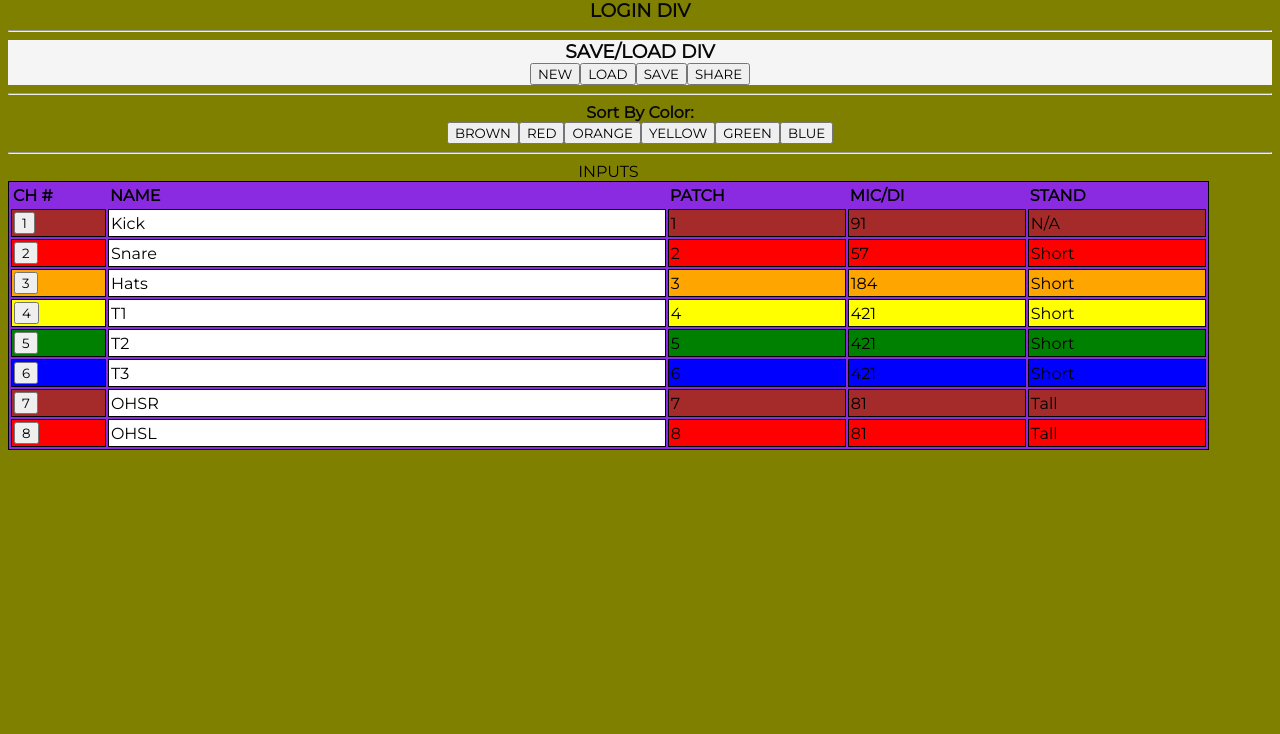
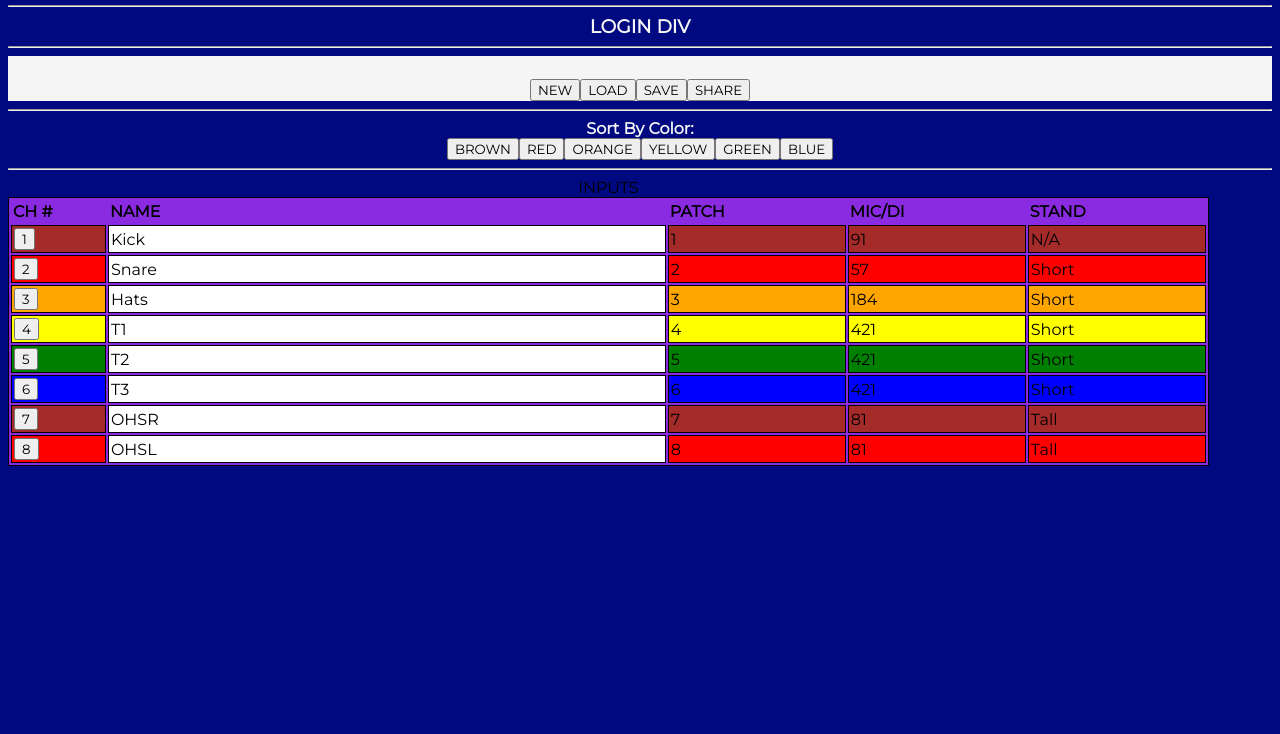
Before and after one commit to Dan-Druff/patchbae, a plain HTML site: page patchbae.html in a window 1280 px wide. Shown: the part 66-800 px from the top of the page. Drawn offline with Linux system fonts and the light colour scheme; a script that the page names is missing.

Commit message:
Created Overhaul Edition

```diff
--- a/patchbae.css
+++ b/patchbae.css
@@ -3,10 +3,10 @@
 
 }
 body {
-    background-color: olive;
+    background-color: rgb(0, 9, 128);
 }
 h1, h2, h3, h4, h5, p {
-color: rgb(8, 8, 8);
+color: whitesmoke;
 text-align: center;
 padding: 0;
 margin: 0;
--- a/patchbae.html
+++ b/patchbae.html
@@ -14,7 +14,7 @@
 </head>
 <body>
 
-    <div class="headerDiv" id="headerDivId"><h1>PATCH BAE</h1><hr />
+    <div class="headerDiv" id="headerDivId"><h1>PATCH BAE</h1><h5>OverHaul Edition</h5><hr />
 
     <div class="loginDiv"><h3>LOGIN DIV</h3></div><hr />
     <div class="saveLoadDiv"><h3>SAVE/LOAD DIV</h3>
```
